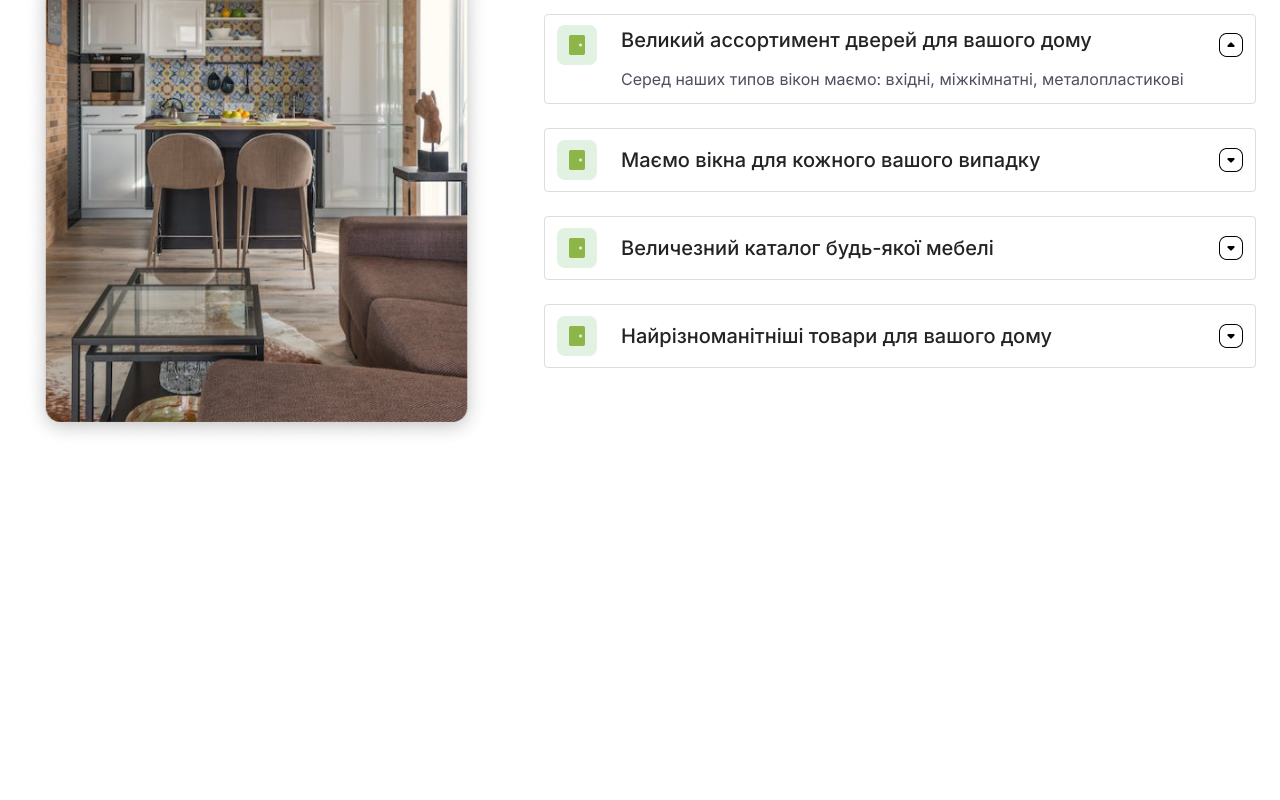
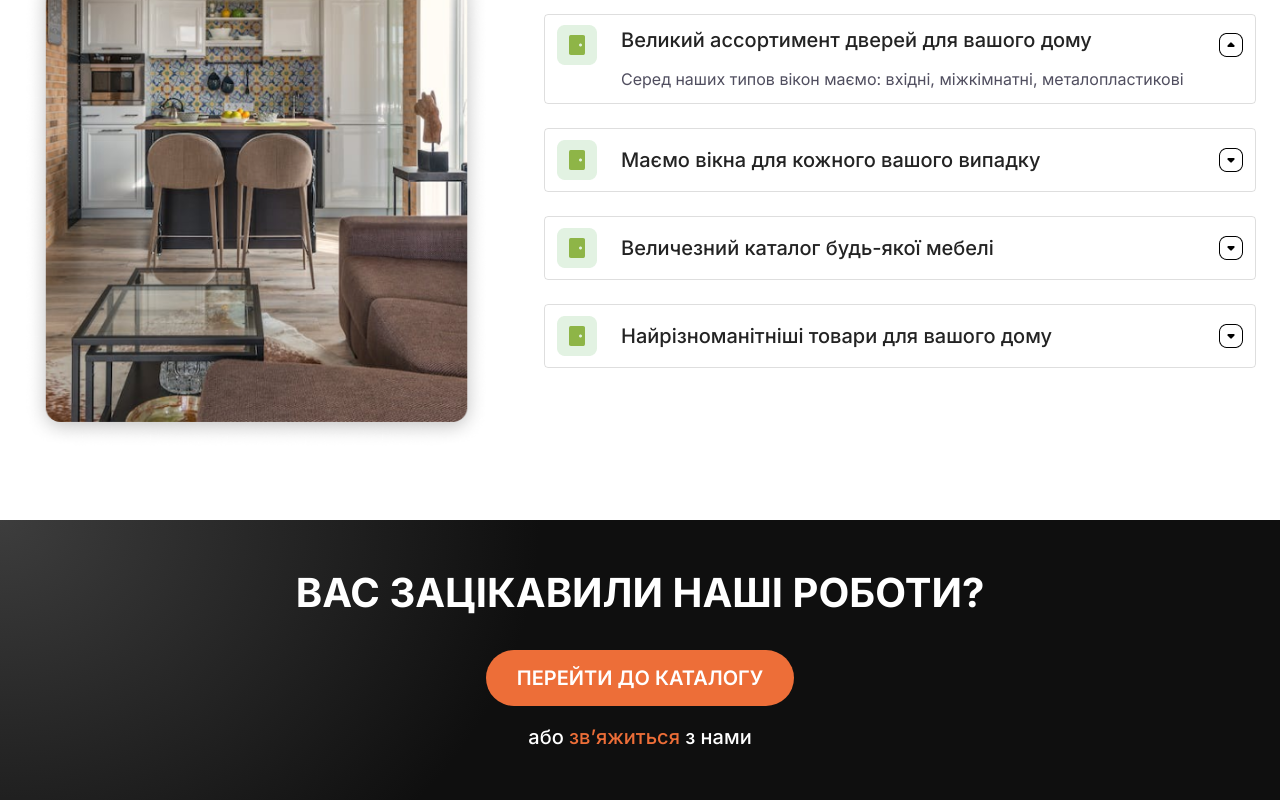
Before and after one commit to ShadePrima/creatiff-app, a React (Create React App) app: page / in a window 1280 px wide. Shown: the part 1892-2692 px from the top of the page. Before the commit the page ends 2340 px from the top, so only its background shows below. Built offline with nearby package versions, Linux system fonts and the light colour scheme.

Commit message:
catalog block section

```diff
--- a/src/App.js
+++ b/src/App.js
@@ -1,4 +1,5 @@
 import Catalog from './components/Catalog';
+import CataloBlock from './components/CatalogBlock';
 import Header from './components/Header';
 import Partners from './components/Partners';
 import Services from './components/Services';
@@ -11,6 +12,7 @@ function App() {
       <Partners />
       <Services />
       <Catalog />
+      <CataloBlock />
     </div>
   );
 }
--- /dev/null
+++ b/src/components/CatalogBlock/CatalogBlock.module.scss
@@ -0,0 +1,30 @@
+@import '../../styles/variables';
+
+.root {
+  margin-top: $margin-section;
+  height: 280px;
+  background: $background-radial-black;
+
+  h1 {
+    @include titleWhite1;
+    padding-top: 48px;
+    text-align: center;
+    margin-bottom: 32px;
+  }
+
+  .button {
+    width: 308px;
+    height: 56px;
+    margin: 0 auto;
+  }
+
+  p {
+    margin-top: 16px;
+    text-align: center;
+    @include textWhite1;
+  }
+
+  span {
+    color: $color-orange;
+  }
+}
--- /dev/null
+++ b/src/components/CatalogBlock/index.jsx
@@ -0,0 +1,21 @@
+import React from 'react';
+import Button from '../../ui/Button';
+import styles from './CatalogBlock.module.scss';
+
+const CataloBlock = () => {
+  return (
+    <div className={styles.root}>
+      <div className='wrapper'>
+        <h1>ВАС ЗАЦІКАВИЛИ НАШІ РОБОТИ?</h1>
+        <div className={styles.button}>
+          <Button title='Перейти до каталогу' />
+        </div>
+        <p>
+          або <span>зв’яжиться</span> з нами
+        </p>
+      </div>
+    </div>
+  );
+};
+
+export default CataloBlock;
--- a/src/styles/_variables.scss
+++ b/src/styles/_variables.scss
@@ -1,6 +1,11 @@
 //colors
 $black: #232323;
 $background: #1e1e1e;
+$background-radial-black: radial-gradient(
+  100% 374.61% at 0% 0%,
+  #3d3d3d 0%,
+  #0f0f0f 42.19%
+);
 $color-orange: #ed6e38;
 
 //text
@@ -14,3 +19,69 @@ $border: 1px solid rgba(0, 0, 0, 0.13);
 
 //margin
 $margin-section: 72px;
+
+//mixin
+
+@mixin titleWhite1() {
+  font-weight: 700;
+  font-size: 40px;
+  line-height: 125%;
+  text-transform: uppercase;
+  color: $color-text-white;
+}
+
+@mixin titleWhite2() {
+  font-weight: 500;
+  font-size: 24px;
+  line-height: 125%;
+  color: $color-text-white;
+}
+
+@mixin titleWhite3() {
+  font-weight: 500;
+  font-size: 20px;
+  line-height: 150%;
+  color: $color-text-white;
+}
+
+@mixin titleBlack1() {
+  font-weight: 700;
+  font-size: 40px;
+  line-height: 125%;
+  color: $color-text-black;
+}
+
+@mixin titleBlack2() {
+  font-weight: 700;
+  font-size: 24px;
+  line-height: 150%;
+  color: $color-text-black;
+}
+
+@mixin titleBlack3() {
+  font-weight: 500;
+  font-size: 20px;
+  line-height: 150%;
+  color: $color-text-black;
+}
+
+@mixin titleGray1() {
+  font-weight: 500;
+  font-size: 24px;
+  line-height: 150%;
+  color: $text-color-description;
+}
+
+@mixin textGray1() {
+  font-weight: 400;
+  font-size: 20px;
+  line-height: 150%;
+  color: $text-color-description;
+}
+
+@mixin textWhite1() {
+  font-weight: 500;
+  font-size: 20px;
+  line-height: 150%;
+  color: $color-text-white;
+}
--- /dev/null
+++ b/src/ui/Button/Button.module.scss
@@ -0,0 +1,22 @@
+@import '../../styles/variables';
+
+.root {
+  width: 100%;
+  height: 100%;
+  background: $color-orange;
+  border-radius: 64px;
+  border: none;
+
+  color: $color-text-white;
+  font-family: $font-family;
+  font-weight: 600;
+  font-size: 20px;
+  line-height: 125%;
+  text-transform: uppercase;
+  cursor: pointer;
+  transition: transform 0.1s ease-in-out;
+
+  &:active {
+    transform: translateY(3px);
+  }
+}
--- /dev/null
+++ b/src/ui/Button/index.jsx
@@ -0,0 +1,8 @@
+import React from 'react';
+import styles from './Button.module.scss';
+
+const Button = ({ title }) => {
+  return <button className={styles.root}>{title}</button>;
+};
+
+export default Button;
```
